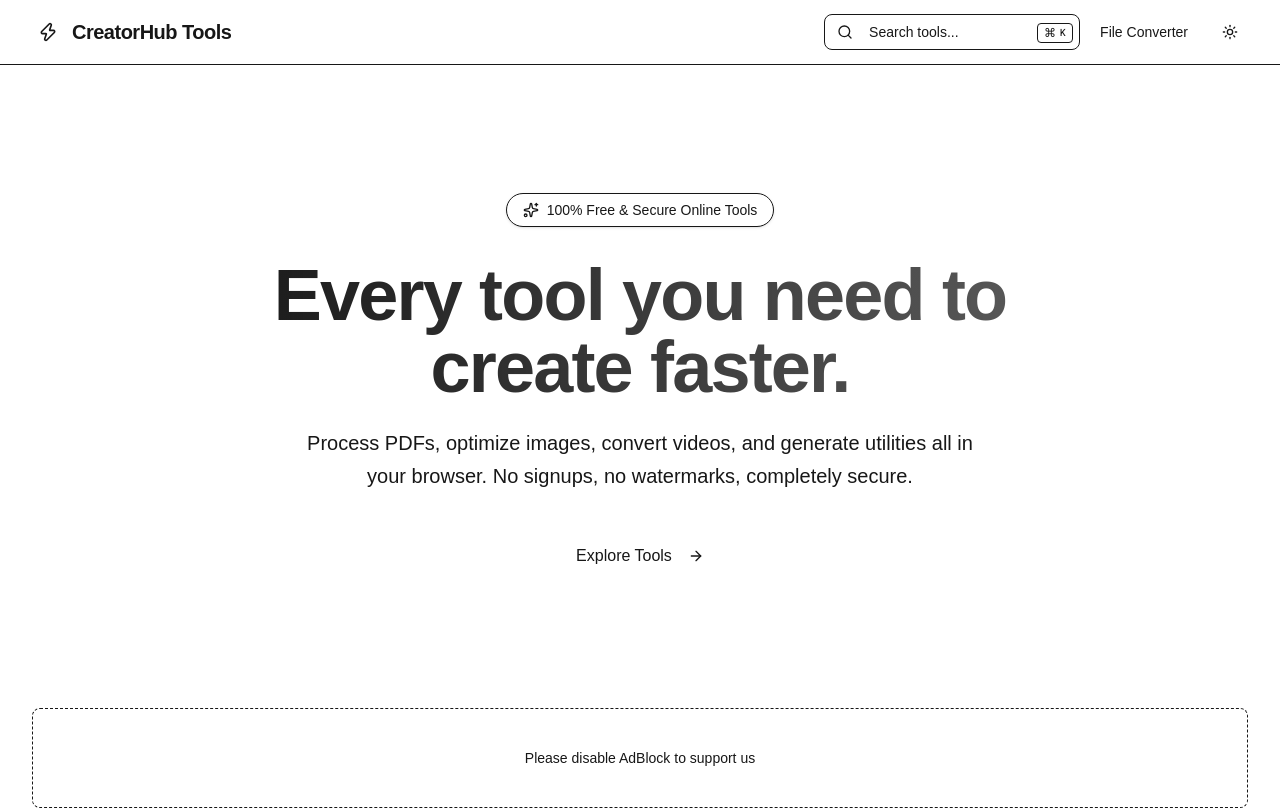
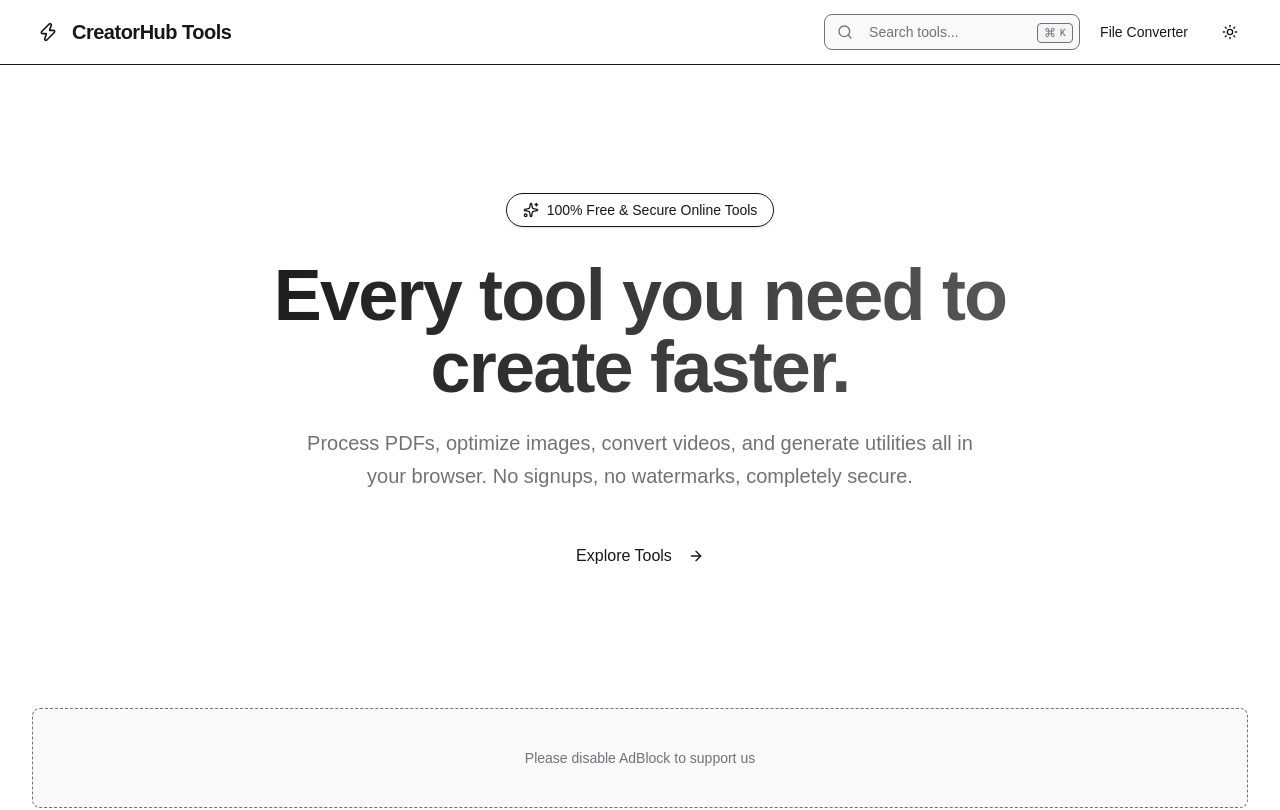
Before and after one commit to Nikhil151689/createrhub-tools, a Next.js app: page / in a window 1280 px wide. Shown: the top 810 px of the page. Built offline with nearby package versions, Linux system fonts and the light colour scheme; no server answers.

Commit message:
Fix overlapping and transparency issues by fully configuring Shadcn variables and restoring DropdownMenu for proper portaling

```diff
--- a/app/globals.css
+++ b/app/globals.css
@@ -5,11 +5,25 @@
 :root {
   --background: #ffffff;
   --foreground: #171717;
+  --popover: #ffffff;
+  --popover-foreground: #171717;
+  --accent: #f4f4f5;
+  --accent-foreground: #18181b;
+  --border: #e4e4e7;
+  --muted: #f4f4f5;
+  --muted-foreground: #71717a;
 }
 
 @theme inline {
   --color-background: var(--background);
   --color-foreground: var(--foreground);
+  --color-popover: var(--popover);
+  --color-popover-foreground: var(--popover-foreground);
+  --color-accent: var(--accent);
+  --color-accent-foreground: var(--accent-foreground);
+  --color-border: var(--border);
+  --color-muted: var(--muted);
+  --color-muted-foreground: var(--muted-foreground);
   --font-sans: var(--font-geist-sans);
   --font-mono: var(--font-geist-mono);
 }
@@ -17,6 +31,13 @@
 .dark {
   --background: #0a0a0a;
   --foreground: #ededed;
+  --popover: #0a0a0a;
+  --popover-foreground: #ededed;
+  --accent: #27272a;
+  --accent-foreground: #fafafa;
+  --border: #27272a;
+  --muted: #27272a;
+  --muted-foreground: #a1a1aa;
 }
 
 body {
--- a/components/layout/mode-toggle.tsx
+++ b/components/layout/mode-toggle.tsx
@@ -4,59 +4,36 @@ import * as React from "react"
 import { Moon, Sun } from "lucide-react"
 import { useTheme } from "next-themes"
 
-import { Button } from "@/components/ui/button"
-import { useState, useRef, useEffect } from "react"
+import { buttonVariants } from "@/components/ui/button"
+import { cn } from "@/lib/utils"
+import {
+  DropdownMenu,
+  DropdownMenuContent,
+  DropdownMenuItem,
+  DropdownMenuTrigger,
+} from "@/components/ui/dropdown-menu"
 
 export function ModeToggle() {
   const { setTheme } = useTheme()
-  const [isOpen, setIsOpen] = useState(false)
-  const ref = useRef<HTMLDivElement>(null)
-
-  useEffect(() => {
-    const handleClickOutside = (event: MouseEvent) => {
-      if (ref.current && !ref.current.contains(event.target as Node)) {
-        setIsOpen(false)
-      }
-    }
-    document.addEventListener("mousedown", handleClickOutside)
-    return () => document.removeEventListener("mousedown", handleClickOutside)
-  }, [])
 
   return (
-    <div className="relative" ref={ref}>
-      <Button
-        variant="ghost"
-        size="icon"
-        className="rounded-full"
-        onClick={() => setIsOpen(!isOpen)}
-      >
+    <DropdownMenu>
+      <DropdownMenuTrigger className={cn(buttonVariants({ variant: "ghost", size: "icon" }), "rounded-full")}>
         <Sun className="h-[1.2rem] w-[1.2rem] rotate-0 scale-100 transition-all dark:-rotate-90 dark:scale-0" />
         <Moon className="absolute h-[1.2rem] w-[1.2rem] rotate-90 scale-0 transition-all dark:rotate-0 dark:scale-100" />
         <span className="sr-only">Toggle theme</span>
-      </Button>
-
-      {isOpen && (
-        <div className="absolute right-0 top-full mt-2 w-32 rounded-xl border bg-background p-1 text-foreground shadow-md z-50">
-          <button
-            className="relative flex w-full cursor-default select-none items-center rounded-sm px-2 py-1.5 text-sm outline-none hover:bg-gray-100 dark:hover:bg-neutral-800"
-            onClick={() => { setTheme("light"); setIsOpen(false); }}
-          >
-            Light
-          </button>
-          <button
-            className="relative flex w-full cursor-default select-none items-center rounded-sm px-2 py-1.5 text-sm outline-none hover:bg-gray-100 dark:hover:bg-neutral-800"
-            onClick={() => { setTheme("dark"); setIsOpen(false); }}
-          >
-            Dark
-          </button>
-          <button
-            className="relative flex w-full cursor-default select-none items-center rounded-sm px-2 py-1.5 text-sm outline-none hover:bg-gray-100 dark:hover:bg-neutral-800"
-            onClick={() => { setTheme("system"); setIsOpen(false); }}
-          >
-            System
-          </button>
-        </div>
-      )}
-    </div>
+      </DropdownMenuTrigger>
+      <DropdownMenuContent align="end" className="rounded-xl">
+        <DropdownMenuItem onClick={() => setTheme("light")}>
+          Light
+        </DropdownMenuItem>
+        <DropdownMenuItem onClick={() => setTheme("dark")}>
+          Dark
+        </DropdownMenuItem>
+        <DropdownMenuItem onClick={() => setTheme("system")}>
+          System
+        </DropdownMenuItem>
+      </DropdownMenuContent>
+    </DropdownMenu>
   )
 }
```
